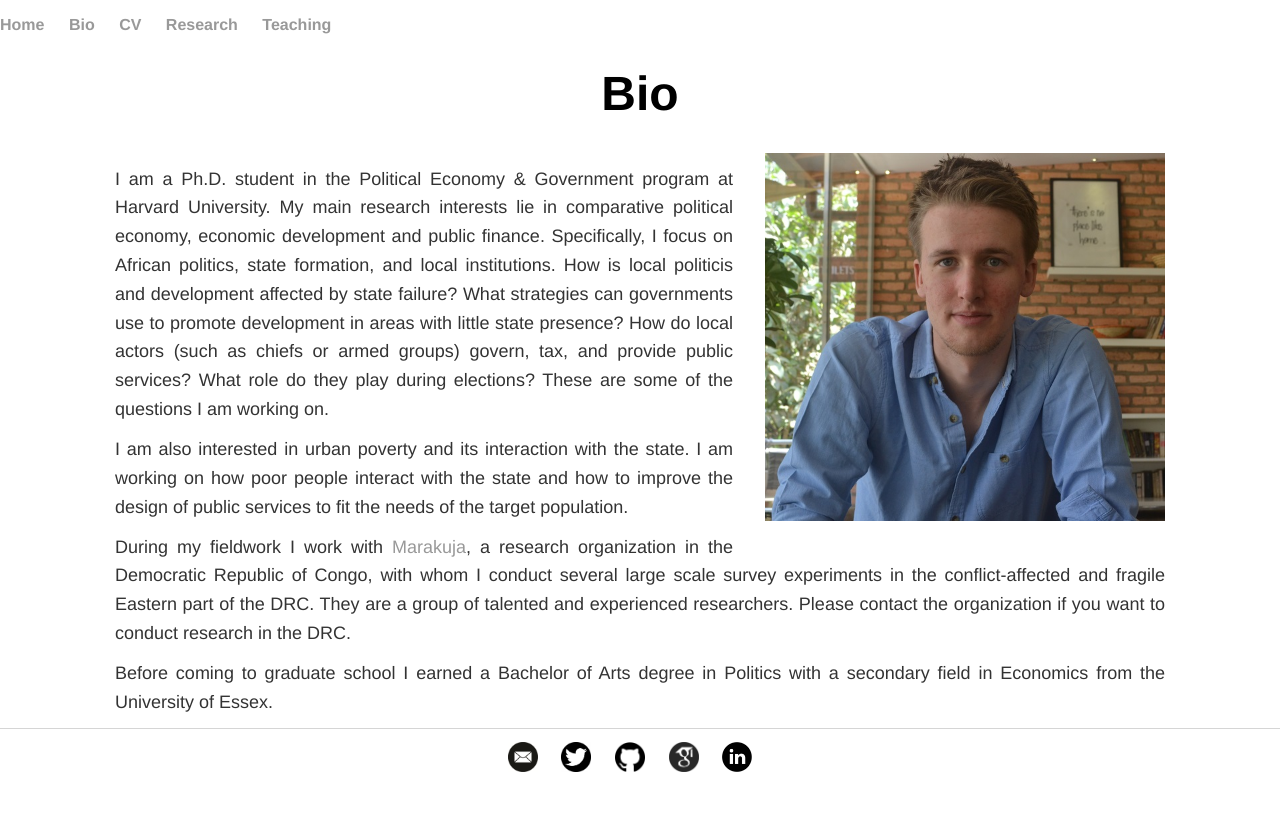
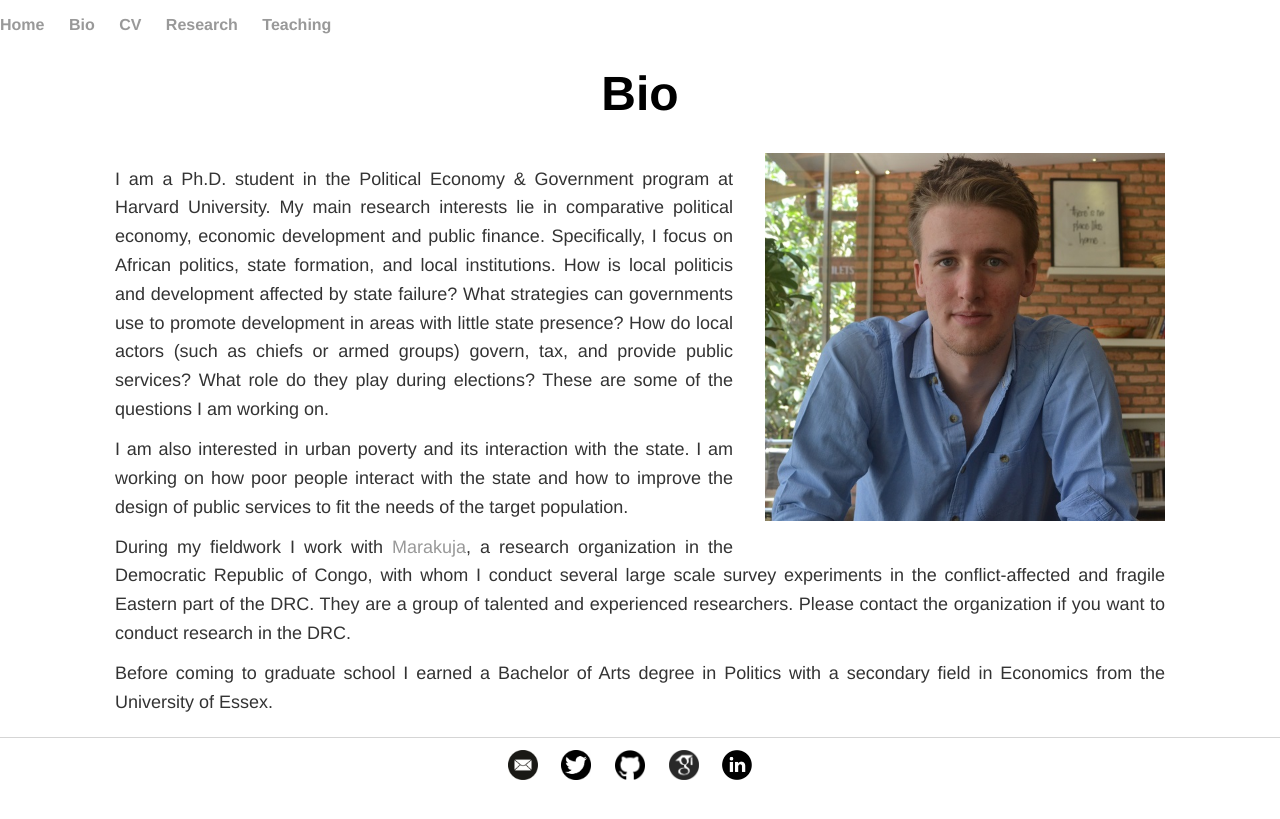
Before and after one commit to soeren-henn/soeren-henn.github.io, a Jekyll site: the page built from bio/index.html, in a window 1280 px wide. Shown: the top 819 px of the page. Built offline with Jekyll 4.4.1, drawn with Linux system fonts in a browser that asks for light colours.

Commit message:
Update main.css

```diff
--- a/css/main.css
+++ b/css/main.css
@@ -118,7 +118,7 @@
         width: 970px;
     }
     .about{
-        margin: 0px 100px 0px 100px;
+        margin: 0px 100px 20px 100px;
     }
     .research-header {
         height: 400px;
```
